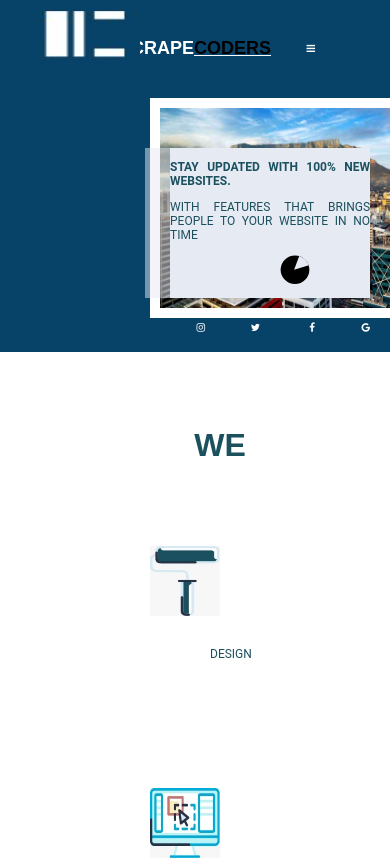
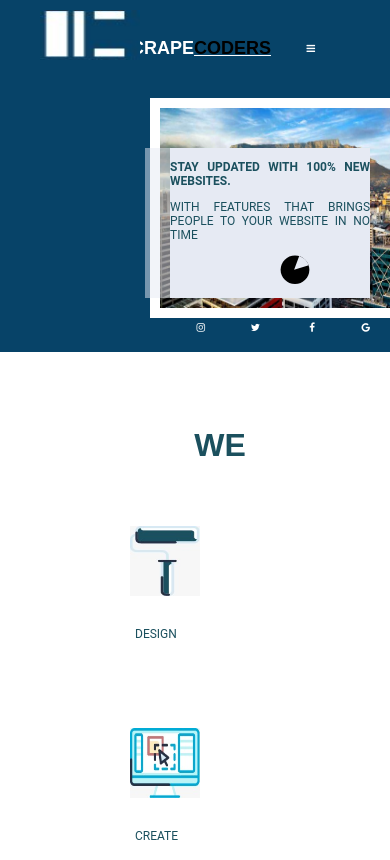
Before and after one commit to shanicegygenaar/scrapeCoders, a React (Create React App) app: page / in a window 390 px wide. Shown: the top 860 px of the page. Built offline with nearby package versions, Linux system fonts and the light colour scheme.

Commit message:
Update About.css

```diff
--- a/src/components/pages/About.css
+++ b/src/components/pages/About.css
@@ -57,11 +57,11 @@
     }
     .column  {
         float:left;
-        padding:50px;
+        padding:30px;
     }
     .column p{
         padding:5px;
-        margin-left: 155px;
+        margin-left: 100px;
     }
     h1 {
         color:#1b505e;
```
